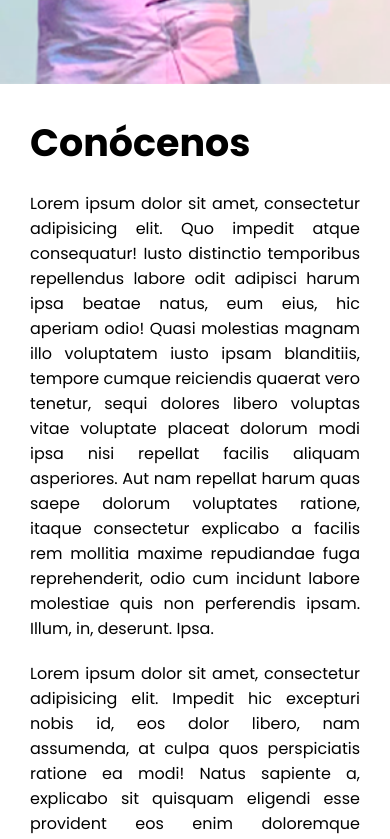
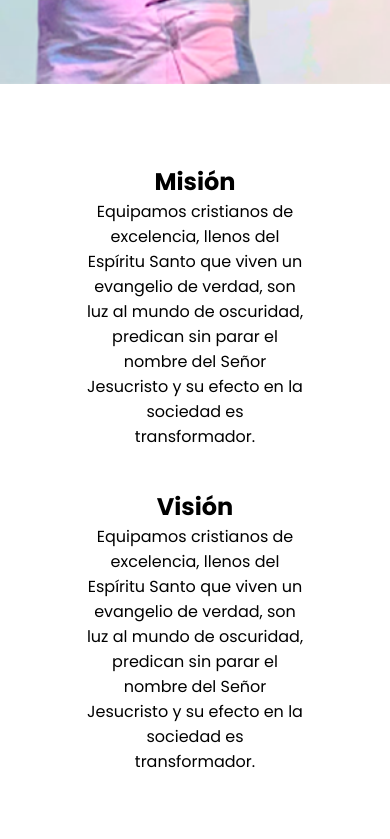
Before and after one commit to MaitreStick/Church-Web, a plain HTML site: page index.html in a window 390 px wide. Shown: the part 760-1599 px from the top of the page. After the commit the page ends 1574 px from the top, so only its background shows below. Drawn offline with Linux system fonts and the light colour scheme.

Commit message:
sección de visión y misión, móvil y web

```diff
--- a/index.html
+++ b/index.html
@@ -16,6 +16,7 @@
     <link rel="stylesheet" href="styles.css">
 </head>
 <body>
+  <!-- NAVIGATION -->
     <nav class="navbar">
       <div class="content">
         <div class="brand">
@@ -40,15 +41,27 @@
         </div>
       </div>
     </nav>
+    <!-- BANNER -->
     <div class="banner"></div>
+    <!-- ABOUT-MISSION & VISION SECTION -->
     <div class="about">
-      <div class="content">
-        <div class="title">Conócenos</div>
-        <p>Lorem ipsum dolor sit amet, consectetur adipisicing elit. Quo impedit atque consequatur! Iusto distinctio temporibus repellendus labore odit adipisci harum ipsa beatae natus, eum eius, hic aperiam odio! Quasi molestias magnam illo voluptatem iusto ipsam blanditiis, tempore cumque reiciendis quaerat vero tenetur, sequi dolores libero voluptas vitae voluptate placeat dolorum modi ipsa nisi repellat facilis aliquam asperiores. Aut nam repellat harum quas saepe dolorum voluptates ratione, itaque consectetur explicabo a facilis rem mollitia maxime repudiandae fuga reprehenderit, odio cum incidunt labore molestiae quis non perferendis ipsam. Illum, in, deserunt. Ipsa.</p>
-        <p>Lorem ipsum dolor sit amet, consectetur adipisicing elit. Impedit hic excepturi nobis id, eos dolor libero, nam assumenda, at culpa quos perspiciatis ratione ea modi! Natus sapiente a, explicabo sit quisquam eligendi esse provident eos enim doloremque blanditiis aut placeat veniam, libero nostrum quae. Ipsam, iste reprehenderit minima accusantium illo dolorem recusandae, ipsa autem quidem reiciendis a mollitia sit tenetur.</p>
-        <p>Lorem ipsum dolor sit amet, consectetur adipisicing elit. Sint doloremque perspiciatis voluptate ducimus reiciendis rem expedita voluptatibus dicta harum, quo, aspernatur maiores possimus officia quod? Aliquid molestiae illo sequi, tempora perferendis at incidunt nam porro voluptatibus, iste aperiam blanditiis adipisci ducimus repellendus distinctio nostrum ipsum! Voluptas facilis cum, atque tempora magnam beatae sequi! Doloribus expedita, cupiditate quo quod nemo aliquam, mollitia cum ea nam ullam soluta temporibus! Repudiandae incidunt consequatur distinctio deleniti obcaecati sit facilis unde, quisquam veniam ad doloribus!</p>
-        <p>Lorem ipsum dolor sit amet, consectetur adipisicing elit. Amet veniam error deleniti cum beatae non assumenda illum est dolores, possimus suscipit quibusdam eveniet id fuga dolore unde modi, sapiente voluptas. Mollitia veritatis explicabo cumque enim quia voluptates provident totam perferendis excepturi animi assumenda optio minus laudantium eveniet possimus amet blanditiis dolore in fuga atque, earum officia tempora quam similique est.</p>
-        <p>Lorem ipsum dolor sit amet, consectetur adipisicing elit. Itaque ad sunt distinctio quidem incidunt cupiditate sequi deleniti, corrupti officia nam veritatis facilis veniam dolorum enim nisi ipsum dolor rem! Doloribus, eaque odit voluptatem iste laboriosam provident facere quo. Cum repellat pariatur, error ratione repellendus nisi quam culpa tempora facere in atque nesciunt, magni est aliquid unde soluta optio! Dolore pariatur, quaerat quo in cupiditate deleniti exercitationem. Facilis suscipit corporis unde aut minima nihil, eum molestias itaque, tenetur, beatae ipsa at!</p>
+      <div class="content-about">
+          <h2>Misión</h2>
+          <p>
+            Equipamos cristianos de excelencia, llenos del
+            Espíritu Santo que viven un evangelio de verdad,
+            son luz al mundo de oscuridad, predican sin parar
+            el nombre del Señor Jesucristo y su efecto en la sociedad es transformador.
+          </p>
+      </div>
+      <div class="right-side-about">
+        <h2>Visión</h2>
+          <p>
+            Equipamos cristianos de excelencia, llenos del
+            Espíritu Santo que viven un evangelio de verdad,
+            son luz al mundo de oscuridad, predican sin parar
+            el nombre del Señor Jesucristo y su efecto en la sociedad es transformador.
+          </p>
       </div>
     </div>
 
--- a/styles.css
+++ b/styles.css
@@ -79,16 +79,27 @@
   background-attachment: fixed;
 }
 .about{
-  padding: 30px 0;
+  padding: 80px 30px;
+  display: inline-flex;
 }
-.about .title{
-  font-size: 38px;
-  font-weight: 700;
+.content-about{
+  max-width: 40%;
+  margin: auto;
+  padding: 0 40px;
 }
-.about p{
-  padding-top: 20px;
-  text-align: justify;
+.content-about h2, p{
+  text-align: center;
 }
+.right-side-about{
+  max-width: 40%;
+  margin: auto;
+  padding: 0 40px;
+}
+.right-side-about h2, p{
+  text-align: center;
+}
+
+
 .icon{
   color: #fff;
   font-size: 20px;
@@ -154,6 +165,20 @@
     height: 100vh;
     background-size: cover;
   }
+  .about{
+    padding:40px 30px;
+    display: block;
+  }
+  .content-about{
+    max-width: 90%;
+    margin: auto;
+    padding: 40px 40px;
+  }
+  .right-side-about{
+    max-width: 90%;
+    margin: auto;
+    padding: 0 40px;
+  }
 }
 @media (max-width: 868px) {
   body.disabled{
```
